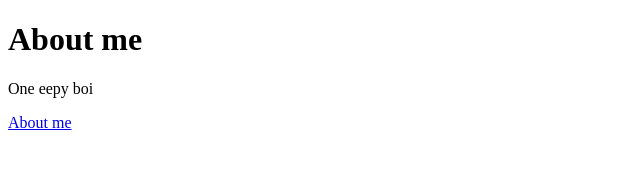
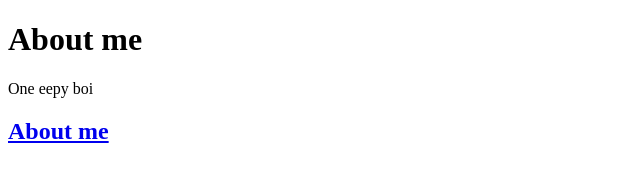
Before and after one commit to wintofs/wintofs.github.io, a plain HTML site: page about.html in a window 1280 px wide. Shown: the whole page, without its empty margins (0-640 px from the left). Drawn offline with Linux system fonts and the light colour scheme.

Commit message:
Update about.html

```diff
--- a/about.html
+++ b/about.html
@@ -3,7 +3,6 @@
 <body>
     <h1 color: black;>About me</h1>
     <p color: red;>One eepy boi</p>
-    <a href="./about"
-    color: black;><p>About me</p></a>
+    <a href="./about"><h2>About me</h2></a>
 </body>
 </html>
```
